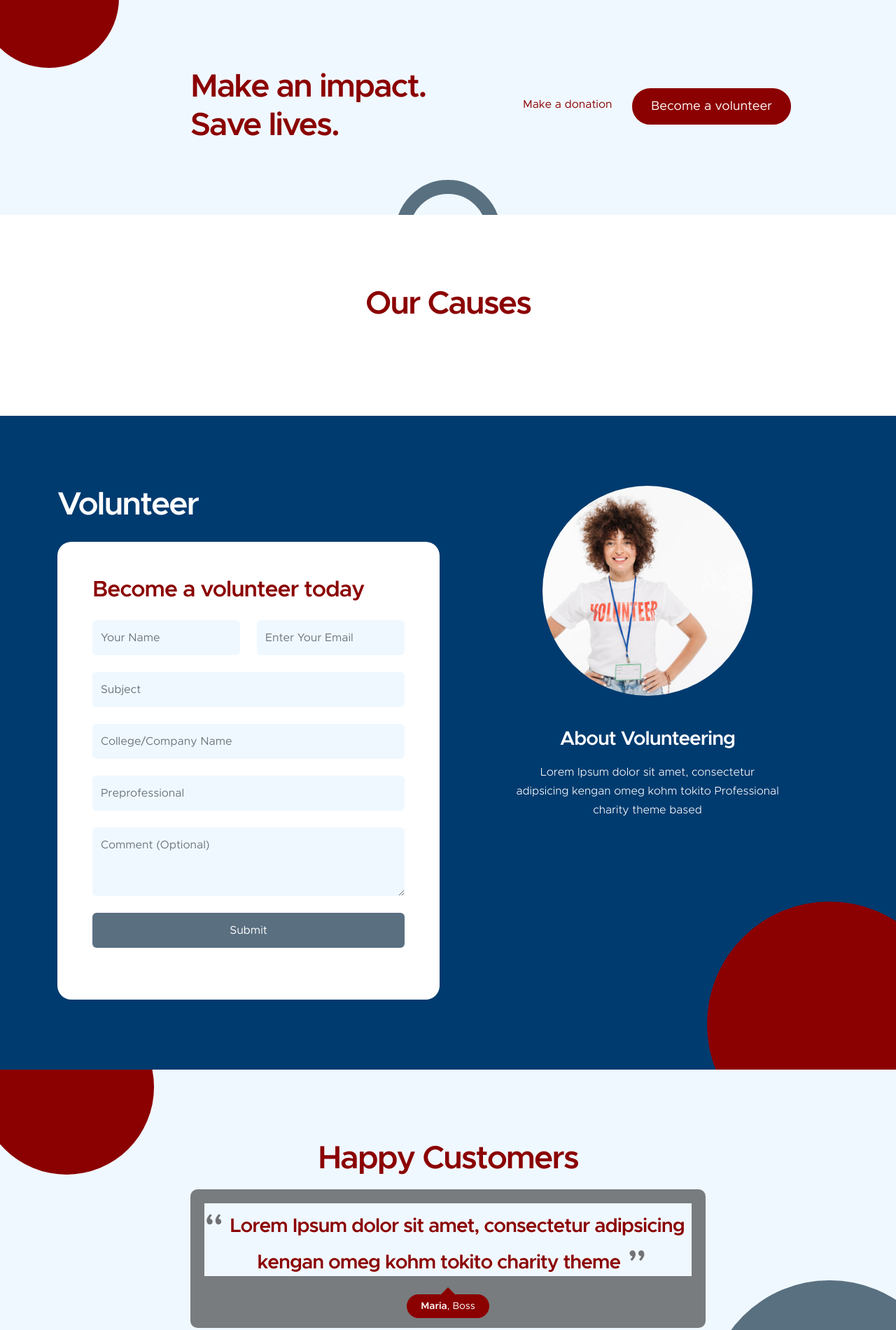
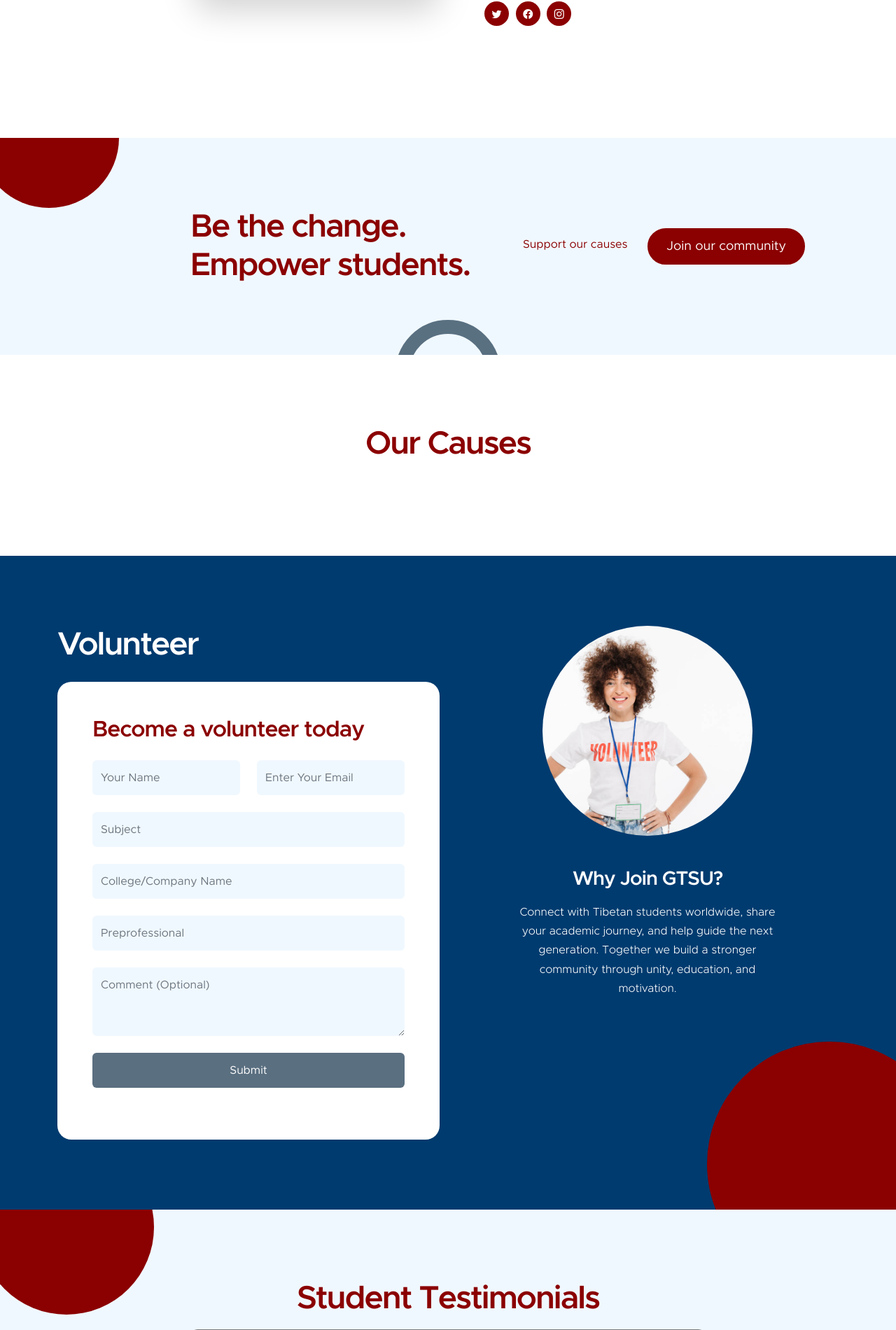
Before and after one commit to lobsangtashi123/gtsu, a Django app: page / in a window 1280 px wide. Shown: the part 3651-5551 px from the top of the page at 70% size. Run offline with Django 4.2, Linux system fonts and the light colour scheme; data that the repository does not hold is empty; some libraries are stand-ins or nearby versions.

Commit message:
Update index.html

```diff
--- a/templates/index.html
+++ b/templates/index.html
@@ -276,27 +276,32 @@
                             <div class="custom-text-box">
                                 <h2 class="mb-2">Our Story</h2>
 
-                                <h5 class="mb-3">Kind Heart Charity, Non-Profit Organization</h5>
+                                <h5 class="mb-3">From Volunteers to Global Movement</h5>
 
-                                <p class="mb-0">This is a Bootstrap 5.2.2 CSS template for charity organization websites. You can feel free to use it. Please tell your friends about TemplateMo website. Thank you. HTML CSS files updated on 20 Oct 2022.</p>
+                                <p class="mb-0">GTSU began in 2016 as "Let Open The Door To The College" - a group of Tibetan college students who witnessed their juniors struggling to navigate college admissions. Through digital platforms, we connected +2 graduates with experienced mentors, helping over 700 students find their academic path. Today, we continue this mission of unity, education, and motivation.</p>
                             </div>
 
                             <div class="row">
                                 <div class="col-lg-6 col-md-6 col-12">
                                     <div class="custom-text-box mb-lg-0">
-                                        <h5 class="mb-3">Our Mission</h5>
+                                        <h5 class="mb-3">Our Three Pillars</h5>
 
-                                        <p>Sed leo nisl, posuere at molestie ac, suscipit auctor quis metus</p>
+                                        <p>Building a brighter future through community and education</p>
 
                                         <ul class="custom-list mt-2">
                                             <li class="custom-list-item d-flex">
                                                 <i class="bi-check custom-text-box-icon me-2"></i>
-                                                Charity Theme
+                                                Unity: Strength in togetherness
                                             </li>
 
                                             <li class="custom-list-item d-flex">
                                                 <i class="bi-check custom-text-box-icon me-2"></i>
-                                                Semantic HTML
+                                                Education: Knowledge for all
+                                            </li>
+
+                                            <li class="custom-list-item d-flex">
+                                                <i class="bi-check custom-text-box-icon me-2"></i>
+                                                Motivation: Inspiring change
                                             </li>
                                         </ul>
                                     </div>
@@ -306,7 +311,7 @@
                                     <div class="custom-text-box d-flex flex-wrap d-lg-block mb-lg-0">
                                         <div class="counter-thumb">
                                             <div class="d-flex">
-                                                <span class="counter-number" data-from="1" data-to="2009" data-speed="1000"></span>
+                                                <span class="counter-number" data-from="1" data-to="2016" data-speed="1000"></span>
                                                 <span class="counter-number-text"></span>
                                             </div>
 
@@ -315,11 +320,11 @@
 
                                         <div class="counter-thumb mt-4">
                                             <div class="d-flex">
-                                                <span class="counter-number" data-from="1" data-to="120" data-speed="1000"></span>
-                                                <span class="counter-number-text">B</span>
+                                                <span class="counter-number" data-from="1" data-to="700" data-speed="1000"></span>
+                                                <span class="counter-number-text">+</span>
                                             </div>
 
-                                            <span class="counter-text">Donations</span>
+                                            <span class="counter-text">Students Helped</span>
                                         </div>
                                     </div>
                                 </div>
@@ -336,7 +341,7 @@
                     <div class="row">
 
                         <div class="col-lg-6 col-md-5 col-12">
-                            <img src="{%static 'images/portrait-volunteer-who-organized-donations-charity.jpg'  %}" class="about-image ms-lg-auto bg-light shadow-lg img-fluid" alt="">
+                            <img src="{% static 'images/portrait-volunteer-who-organized-donations-charity.jpg' %}" class="about-image ms-lg-auto bg-light shadow-lg img-fluid" alt="Tenzin Choyang - GTSU President">
                         </div>
 
                         <div class="col-lg-5 col-md-7 col-12">
@@ -372,13 +377,13 @@
                     <div class="row justify-content-center align-items-center">
 
                         <div class="col-lg-5 col-12 ms-auto">
-                            <h2 class="mb-0">Make an impact. <br> Save lives.</h2>
+                            <h2 class="mb-0">Be the change. <br> Empower students.</h2>
                         </div>
 
                         <div class="col-lg-5 col-12">
-                            <a href="#" class="me-4">Make a donation</a>
+                            <a href="{% url 'causes' %}" class="me-4">Support our causes</a>
 
-                            <a href="#section_4" class="custom-btn btn smoothscroll">Become a volunteer</a>
+                            <a href="#section_4" class="custom-btn btn smoothscroll">Join our community</a>
                         </div>
 
                     </div>
@@ -467,9 +472,9 @@
                             <img src="{% static 'images/smiling-casual-woman-dressed-volunteer-t-shirt-with-badge.jpg'%}" class="volunteer-image img-fluid" alt="">
 
                             <div class="custom-block-body text-center">
-                                <h4 class="text-white mt-lg-3 mb-lg-3">About Volunteering</h4>
+                                <h4 class="text-white mt-lg-3 mb-lg-3">Why Join GTSU?</h4>
 
-                                <p class="text-white">Lorem Ipsum dolor sit amet, consectetur adipsicing kengan omeg kohm tokito Professional charity theme based</p>
+                                <p class="text-white">Connect with Tibetan students worldwide, share your academic journey, and help guide the next generation. Together we build a stronger community through unity, education, and motivation.</p>
                             </div>
                         </div>
 
@@ -483,40 +488,40 @@
                     <div class="row">
 
                         <div class="col-lg-8 col-12 mx-auto">
-                            <h2 class="mb-lg-3">Happy Customers</h2>
+                            <h2 class="mb-lg-3">Student Testimonials</h2>
 
                                 <div id="testimonial-carousel" class="carousel carousel-fade slide" data-bs-ride="carousel">
 
                                     <div class="carousel-inner">
                                         <div class="carousel-item active">
                                            <div class="carousel-caption">
-                                                <h4 class="carousel-title">Lorem Ipsum dolor sit amet, consectetur adipsicing kengan omeg kohm tokito charity theme</h4>
+                                                <h4 class="carousel-title">GTSU helped me navigate college admissions and connected me with mentors who guided me through every step. I'm now pursuing my dream course!</h4>
 
-                                                <small class="carousel-name"><span class="carousel-name-title">Maria</span>, Boss</small>
+                                                <small class="carousel-name"><span class="carousel-name-title">Tenzin Dolma</span>, Engineering Student</small>
                                            </div>
                                         </div>
 
                                         <div class="carousel-item">
                                             <div class="carousel-caption">
-                                                <h4 class="carousel-title">Sed leo nisl, posuere at molestie ac, suscipit auctor mauris quis metus tempor orci</h4>
+                                                <h4 class="carousel-title">Being part of GTSU allowed me to give back to the community. Helping younger students find their path has been incredibly rewarding.</h4>
 
-                                                <small class="carousel-name"><span class="carousel-name-title">Thomas</span>, Partner</small>
+                                                <small class="carousel-name"><span class="carousel-name-title">Lobsang Wangchuk</span>, Medical Student</small>
                                             </div>
                                         </div>
 
                                         <div class="carousel-item">
                                             <div class="carousel-caption">
-                                                <h4 class="carousel-title">Lorem Ipsum dolor sit amet, consectetur adipsicing kengan omeg kohm tokito charity theme</h4>
+                                                <h4 class="carousel-title">The unity and support within GTSU is amazing. I found not just guidance but a family that truly cares about student success.</h4>
 
-                                                <small class="carousel-name"><span class="carousel-name-title">Jane</span>, Advisor</small>
+                                                <small class="carousel-name"><span class="carousel-name-title">Yangchen Lhamo</span>, Business Student</small>
                                             </div>
                                         </div>
 
                                         <div class="carousel-item">
                                             <div class="carousel-caption">
-                                                <h4 class="carousel-title">Sed leo nisl, posuere at molestie ac, suscipit auctor mauris quis metus tempor orci</h4>
+                                                <h4 class="carousel-title">GTSU's mentorship program gave me the confidence to pursue higher education abroad. Forever grateful for their guidance and encouragement.</h4>
 
-                                                <small class="carousel-name"><span class="carousel-name-title">Bob</span>, Entreprenuer</small>
+                                                <small class="carousel-name"><span class="carousel-name-title">Karma Dorjee</span>, Graduate Student</small>
                                            </div>
                                         </div>
 
@@ -553,42 +558,41 @@
 
                         <div class="col-lg-4 col-12 ms-auto mb-5 mb-lg-0">
                             <div class="contact-info-wrap">
-                                <h2>Get in touch</h2>
+                                <h2>Connect With Us</h2>
 
                                 <div class="contact-image-wrap d-flex flex-wrap">
                                     <img src="{% static 'images/avatar/pretty-blonde-woman-wearing-white-t-shirt.jpg'%}" class="img-fluid avatar-image" alt="">
 
                                     <div class="d-flex flex-column justify-content-center ms-3">
-                                        <p class="mb-0">Clara Barton</p>
-                                        <p class="mb-0"><strong>HR & Office Manager</strong></p>
+                                        <p class="mb-0">GTSU Team</p>
+                                        <p class="mb-0"><strong>Student Support</strong></p>
                                     </div>
                                 </div>
 
                                 <div class="contact-info">
-                                    <h5 class="mb-3">Contact Infomation</h5>
+                                    <h5 class="mb-3">How Can We Help?</h5>
 
-                                    <p class="d-flex mb-2">
-                                        <i class="bi-geo-alt me-2"></i>
-                                        Akershusstranda 20, 0150 Oslo, Norway
+                                    <p class="mb-3">
+                                        <i class="bi-mortarboard me-2"></i>
+                                        College admission guidance
                                     </p>
 
-                                    <p class="d-flex mb-2">
-                                        <i class="bi-telephone me-2"></i>
+                                    <p class="mb-3">
+                                        <i class="bi-briefcase me-2"></i>
+                                        Career counseling
+                                    </p>
 
-                                        <a href="tel: 120-240-9600">
-                                            120-240-9600
-                                        </a>
+                                    <p class="mb-3">
+                                        <i class="bi-people me-2"></i>
+                                        Mentorship connections
                                     </p>
 
                                     <p class="d-flex">
                                         <i class="bi-envelope me-2"></i>
-
-                                        <a href="mailto:info@yourgmail.com">
-                                            donate@charity.org
+                                        <a href="mailto:gtsu2016@gmail.com">
+                                            gtsu2016@gmail.com
                                         </a>
                                     </p>
-
-                                    <a href="#" class="custom-btn btn mt-3">Get Direction</a>
                                 </div>
                             </div>
                         </div>
@@ -596,10 +600,13 @@
                         <div class="col-lg-5 col-12 mx-auto">
                             <form class="custom-form contact-form" action="/contact/" method="post" role="form">
                                 {% csrf_token %}
-                                <h2>Contact form</h2>
+                                <h2>Send Us a Message</h2>
 
-                                <p class="mb-4">Or, you can just send an email:
-                                    <a href="#">info@charity.org</a>
+                                <p class="mb-4">Have questions? Need guidance? We're here to help!
+                                </p>
+
+                                <p class="mb-4">Email us at:
+                                    <a href="mailto:gtsu2016@gmail.com">gtsu2016@gmail.com</a>
                                 </p>
                                 <div class="row">
                                     <div class="col-lg-6 col-md-6 col-12">
```
